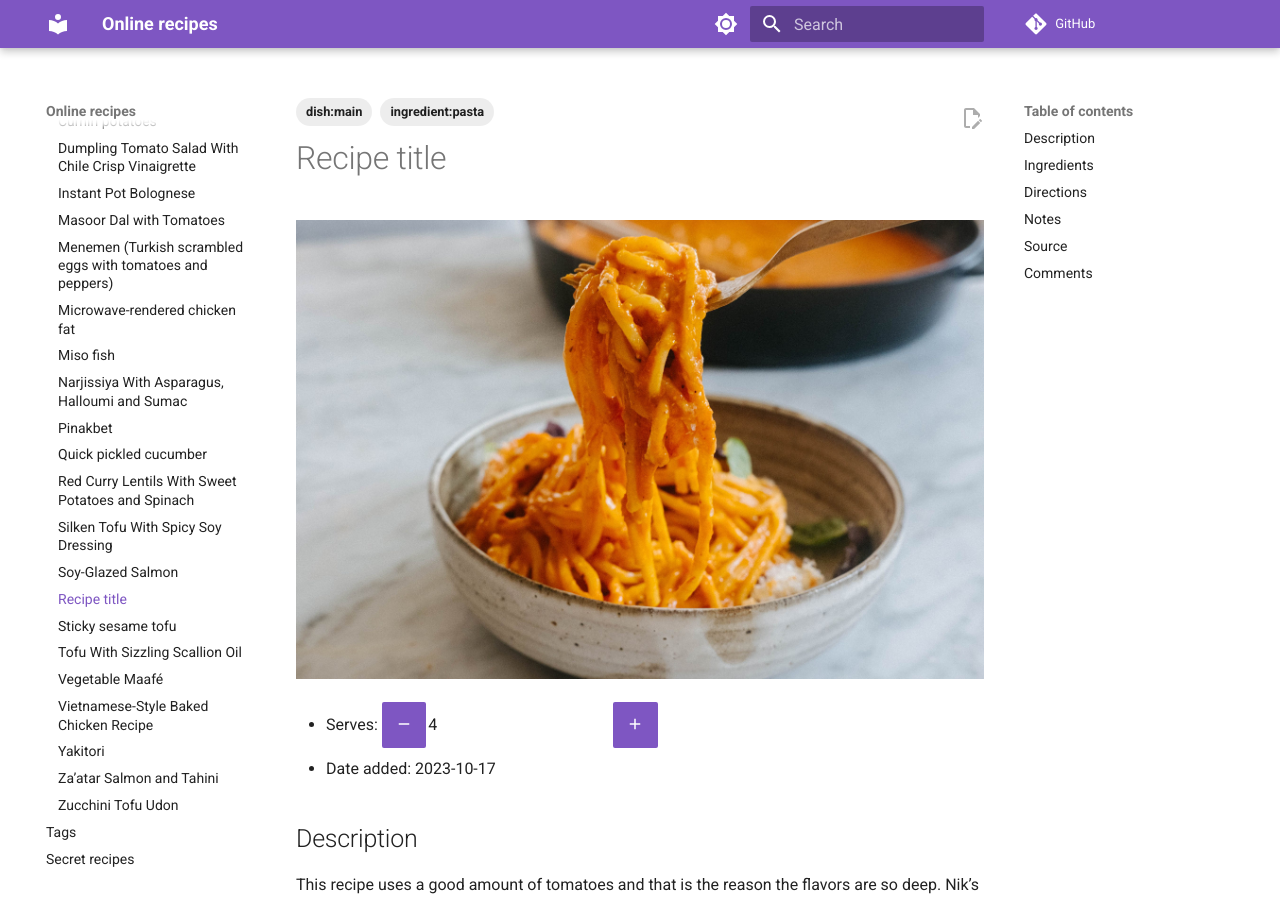
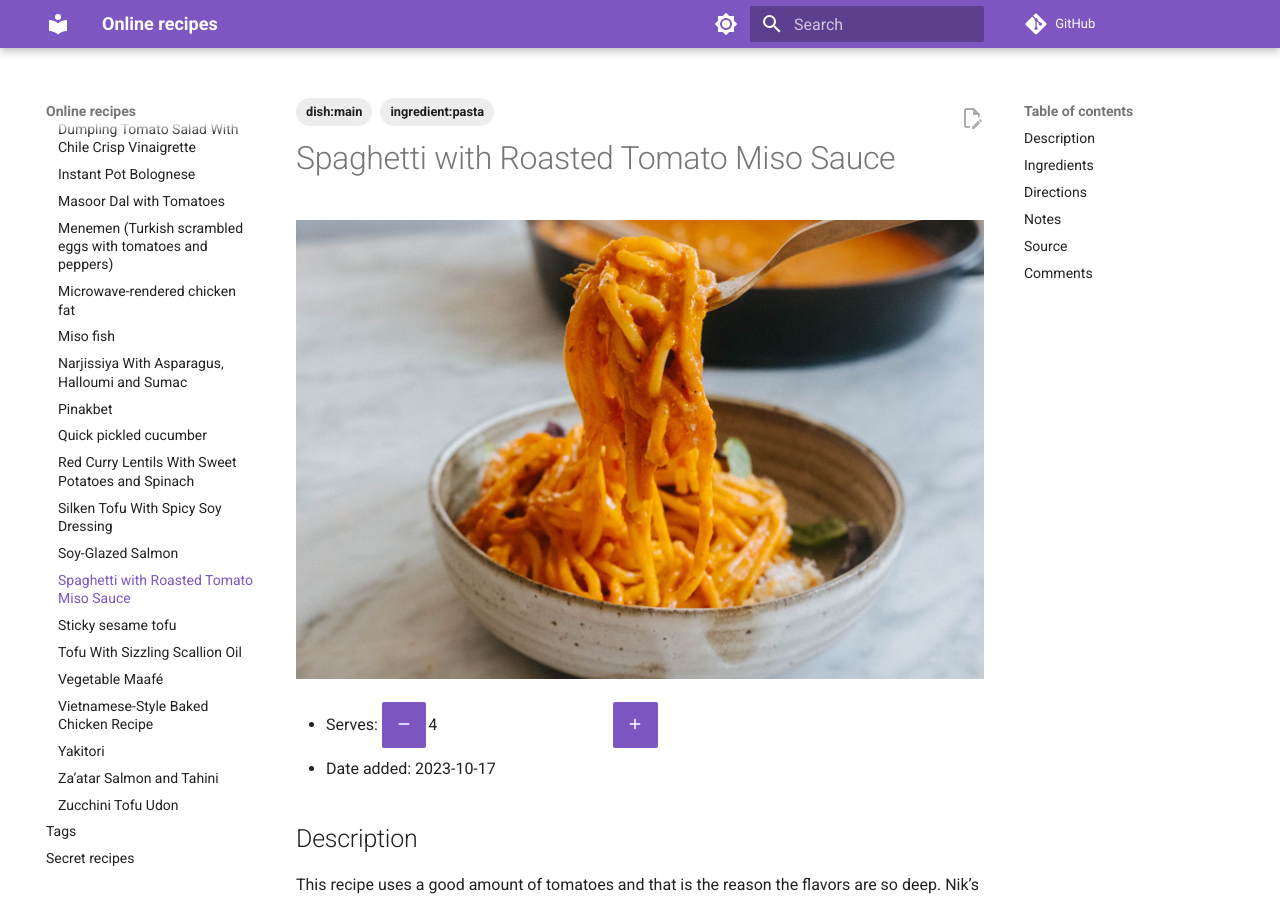
Before and after one commit to billbrod/recipes, an MkDocs documentation site: the page built from docs/recipes/spaghetti_tomato_miso.md, in a window 1280 px wide and 900 px high. Built offline with MkDocs 1.6.1 and Material for MkDocs 9.7.7, drawn with Linux system fonts in a browser that asks for light colours; comment, search, counter and statistics services are not loaded.

Commit message:
Update spaghetti_tomato_miso.md

```diff
--- a/docs/recipes/spaghetti_tomato_miso.md
+++ b/docs/recipes/spaghetti_tomato_miso.md
@@ -4,7 +4,7 @@ tags:
   - ingredient:pasta
 ---
 
-# Recipe title
+# Spaghetti with Roasted Tomato Miso Sauce
 
 ![Recipe picture](../images/spaghetti_tomato_miso.jpg)
 
```
